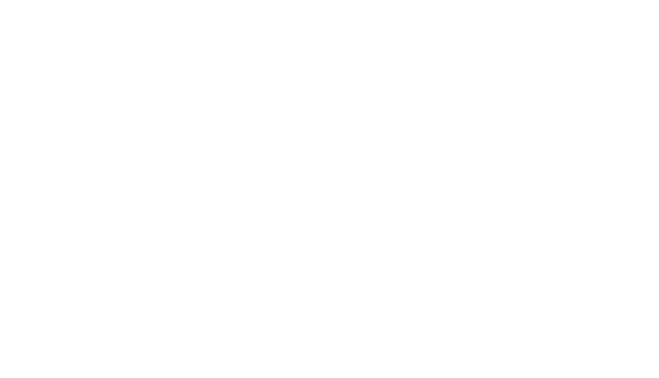
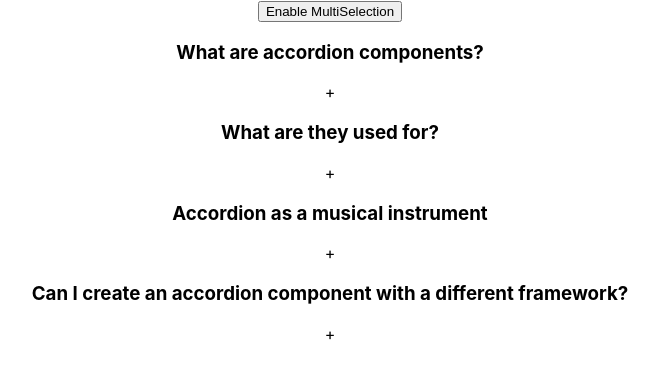
Before and after one commit to SivaAvi5/Accordion, a React (Create React App) app in the folder accordion/: page / in a window 1280 px wide. Shown: the top 378 px of the page, without its empty margins (310-969 px from the left). Built offline with nearby package versions, Linux system fonts and the light colour scheme.

Commit message:
feat:singleMultipleSelection

```diff
--- /dev/null
+++ b/accordion/src/Accordion.js
@@ -0,0 +1,52 @@
+import React, { useState } from 'react'
+import data from './data'
+
+const Accordion = () => {
+    const [selected,setSelected] = useState(null)
+    const [enableMultiSelection,setMultiSelection] = useState(false)
+    const [multiple,setMultiple] = useState([])
+
+    const handleSingleSelection = (getCurrentId) =>{
+        console.log(getCurrentId)
+        setSelected(getCurrentId === selected? null : getCurrentId)
+    }
+
+    const handleMultiSelection = (getCurrentId) =>{
+        let cpyMultiple = [...multiple]
+        const findIndexOfCurrentId = cpyMultiple.indexOf(getCurrentId)
+        console.log(findIndexOfCurrentId)
+        findIndexOfCurrentId === -1 ? cpyMultiple.push(getCurrentId):cpyMultiple.splice(findIndexOfCurrentId,1)
+
+        setMultiple(cpyMultiple)
+        console.log(cpyMultiple)
+    }
+
+  return (
+    <div className='acc-wrapper'>
+        <button onClick={() =>setMultiSelection(!enableMultiSelection)}>
+            Enable MultiSelection
+        </button>
+        <div className='accordion'>
+            {
+                data.map(dataItem => (
+                    <div key={dataItem.id} onClick={enableMultiSelection?() => handleMultiSelection(dataItem.id):()=> handleSingleSelection(dataItem.id)}>
+                        <h3>{dataItem.question}</h3>
+                        <span>+</span>
+                        <div>
+
+                            {selected === dataItem.id? <div>
+                            {dataItem.answer}
+                            </div>: null
+                            }</div>
+                    </div>
+
+
+                ))
+            }
+        </div>
+
+    </div>
+  )
+}
+
+export default Accordion
--- a/accordion/src/App.js
+++ b/accordion/src/App.js
@@ -1,10 +1,11 @@
 
+import Accordion from './Accordion';
 import './App.css';
 
 function App() {
   return (
     <div className="App">
-
+        <Accordion />
     </div>
   );
 }
--- /dev/null
+++ b/accordion/src/data.js
@@ -0,0 +1,28 @@
+const data = [
+    {
+      id  : '1',
+      question: "What are accordion components?",
+      answer:
+        "Accordion components are user interface elements used for organizing and presenting content in a collapsible manner. They typically consist of a header, content, and an expand/collapse action.",
+    },
+    {
+      id  : '2',
+      question: "What are they used for?",
+      answer:
+        "They are commonly employed in various contexts, including FAQs, product descriptions, navigation menus, settings panels, and data tables, to save screen space and provide a structured and user-friendly interface for presenting information or options.",
+    },
+    {
+      id  : '3',
+      question: "Accordion as a musical instrument",
+      answer:
+        "The accordion is a musical instrument with a keyboard and bellows. It produces sound by air passing over reeds when the player expands or compresses the bellows, used in various music genres.",
+    },
+    {
+      id  : '4',
+      question: "Can I create an accordion component with a different framework?",
+      answer:
+        "Yes of course, it is very possible to create an accordion component with another framework.",
+    },
+  ];
+
+  export default data;
```
